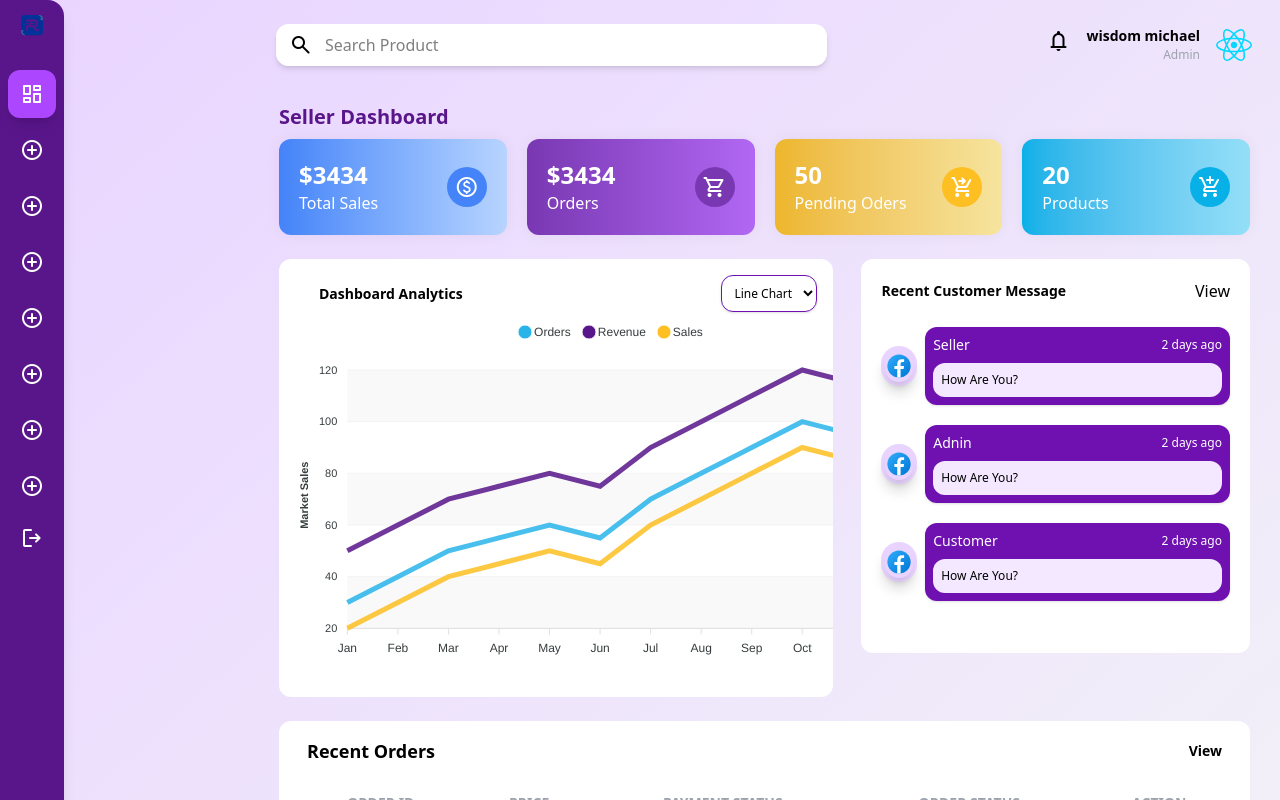
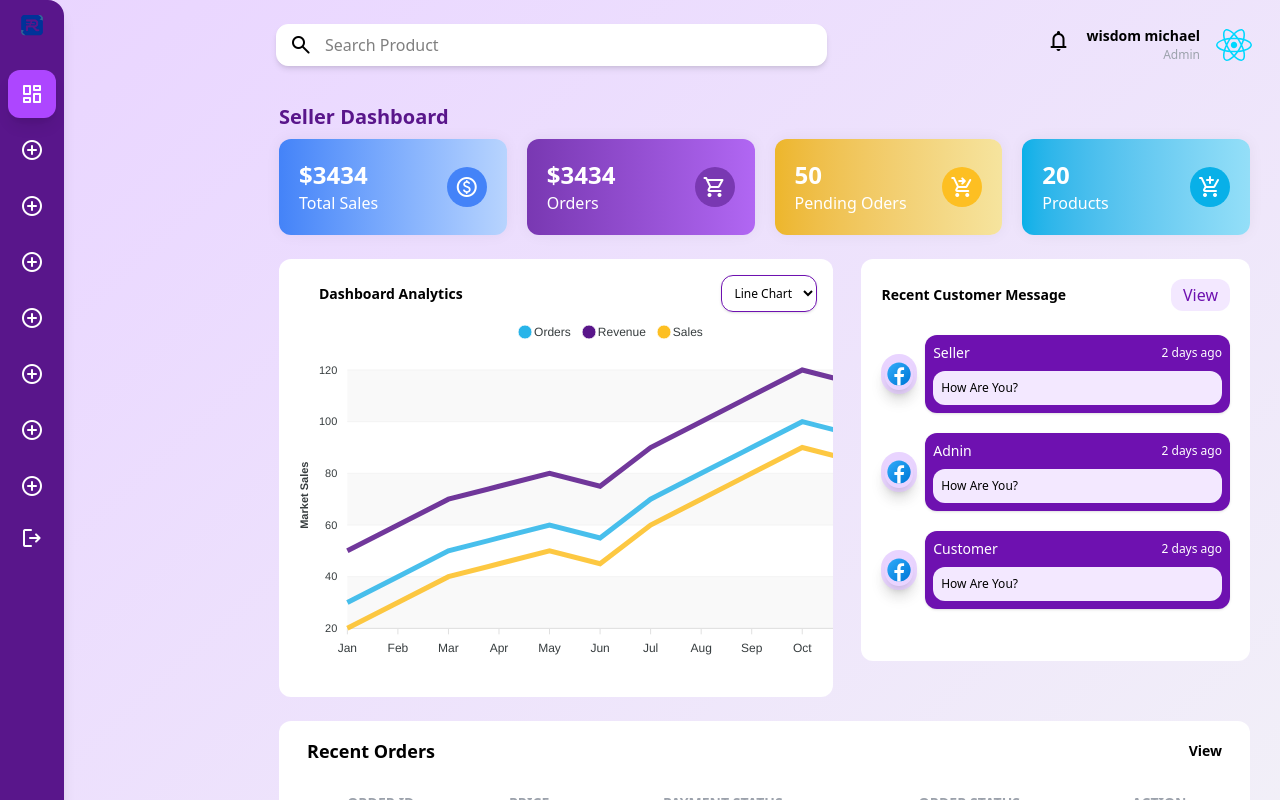
Before and after one commit to wisdommichaels/WizKicks, a React (Vite) app in the folder Client/: page /seller/dashboard in a window 1280 px wide. Shown: the top 800 px of the page. Built offline with nearby package versions, Linux system fonts and the light colour scheme.

Commit message:
code optimized

```diff
--- a/Client/src/views/admin/AdminDashboard.jsx
+++ b/Client/src/views/admin/AdminDashboard.jsx
@@ -192,7 +192,7 @@ const AdminDashboard = () => {
               <h2 className="text-sm font-bold text-black">
                 Recent Seller Message
               </h2>
-              <Link className="text-md font-normal text-black">
+              <Link className="text-md font-normal text-purple-800 px-3 py-1 bg-purple-100 rounded-xl hover:bg-purple-200">
                 View
               </Link>
             </div>
--- a/Client/src/views/seller/SellerDashboard.jsx
+++ b/Client/src/views/seller/SellerDashboard.jsx
@@ -192,7 +192,7 @@ const SellerDashboard = () => {
               <h2 className="text-sm font-bold text-black">
                 Recent Customer Message
               </h2>
-              <Link className="text-md font-normal text-black">
+              <Link className="text-md font-normal text-purple-800 px-3 py-1 bg-purple-100 rounded-xl hover:bg-purple-200">
                 View
               </Link>
             </div>
```
